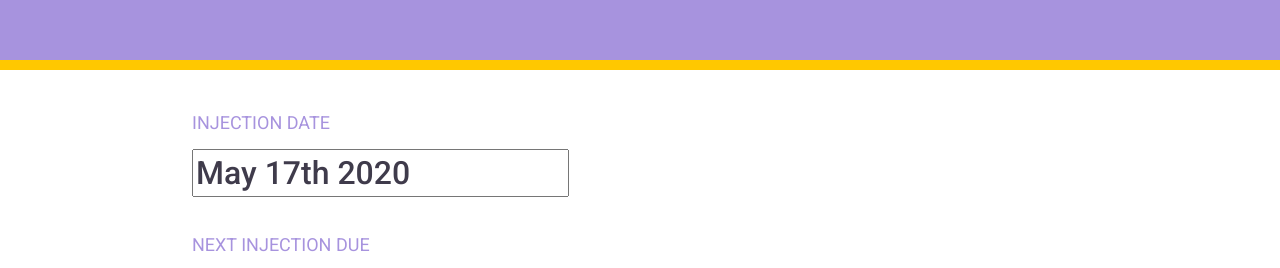
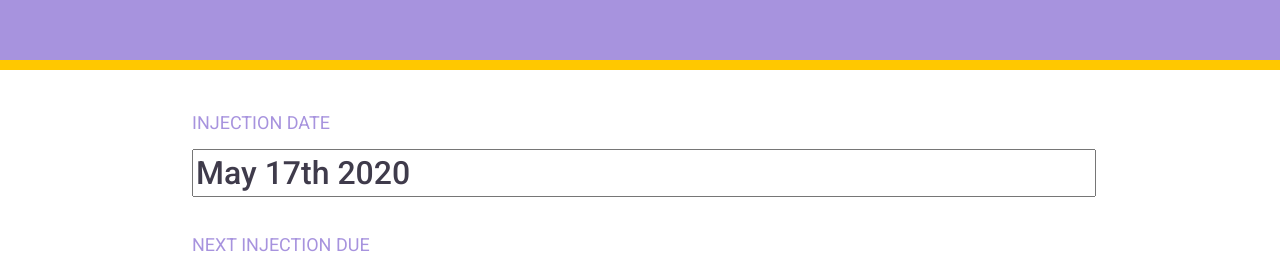
Before and after one commit to emdixonroche/Depo-Provera-Calender-Chrome-Extension, a plain HTML site: page index.html in a window 1280 px wide. Shown: the part 170-438 px from the top of the page. Drawn offline with nearby package versions, Linux system fonts and the light colour scheme.

Commit message:
datepicker width 70vw

```diff
--- a/css/styles.css
+++ b/css/styles.css
@@ -97,8 +97,8 @@ header {
     color: #9E99AE;
 }
 
-.footersection {
-
+#datepicker {
+    width: 70vw;
 }
 
 #disclaimer {
```
